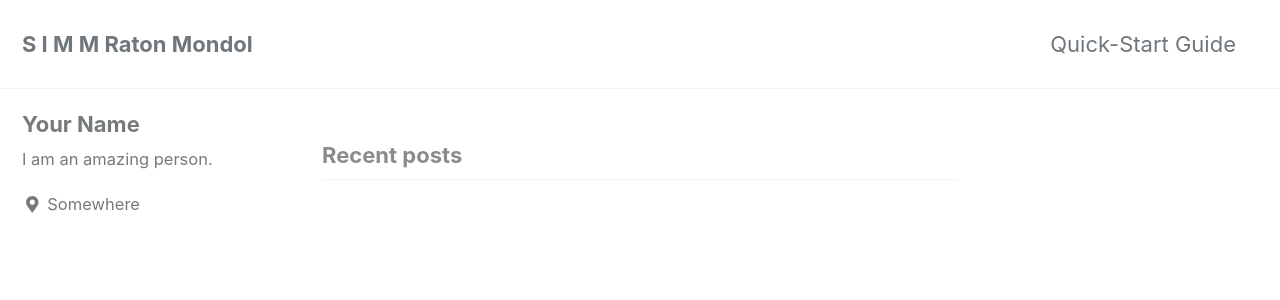
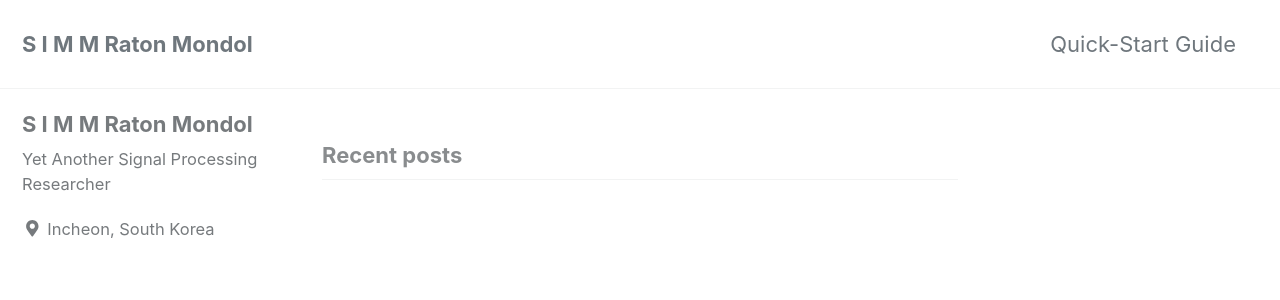
Before and after one commit to simmraton/simmraton.github.com, a Jekyll site: the page built from index.html, in a window 1280 px wide and 900 px high. Shown: the top 300 px of the window. Built offline with Jekyll 4.4.1, drawn with Linux system fonts in a browser that asks for light colours; cached includes are drawn as plain includes; nearby versions of some CDN libraries; the list of posts is cut into pages by our own code.

Commit message:
Update _config.yml

```diff
--- a/_config.yml
+++ b/_config.yml
@@ -101,10 +101,10 @@ analytics:
 
 # Site Author
 author:
-  name             : "Your Name"
+  name             : "S I M M Raton Mondol"
   avatar           : # path of avatar image, e.g. "/assets/images/bio-photo.jpg"
-  bio              : "I am an amazing person."
-  location         : "Somewhere"
+  bio              : "Yet Another Signal Processing Researcher"
+  location         : "Incheon, South Korea"
   email            :
   links:
     - label: "Email"
```
